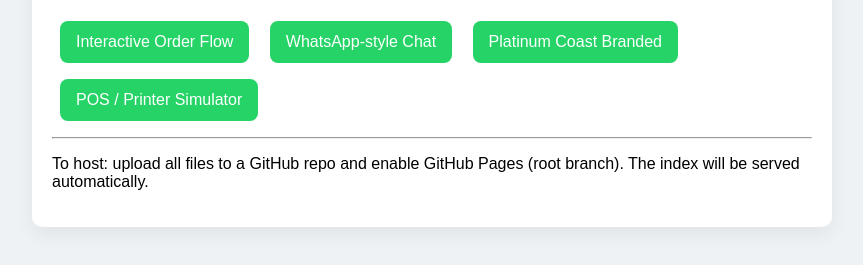
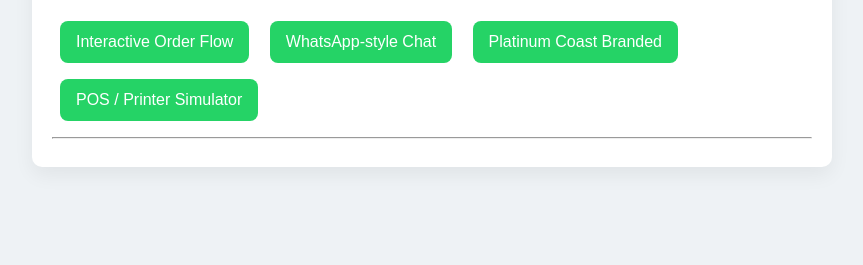
Before and after one commit to parmar42/Res-Demo, a plain HTML site: page index.html in a window 1280 px wide. Shown: the part 167-432 px from the top of the page, without its empty margins (208-1071 px from the left). Drawn offline with Linux system fonts and the light colour scheme.

Commit message:
Fix HTML formatting and structure

```diff
--- a/index.html
+++ b/index.html
@@ -17,7 +17,6 @@
   <a href="platinum_demo.html" target="_blank">Platinum Coast Branded</a>
   <a href="pos_simulator.html" target="_blank">POS / Printer Simulator</a>
   <hr>
-  <p>To host: upload all files to a GitHub repo and enable GitHub Pages (root branch). The index will be served automatically.</p>
-</div>
+ </div>
 </body>
 </html>
```
